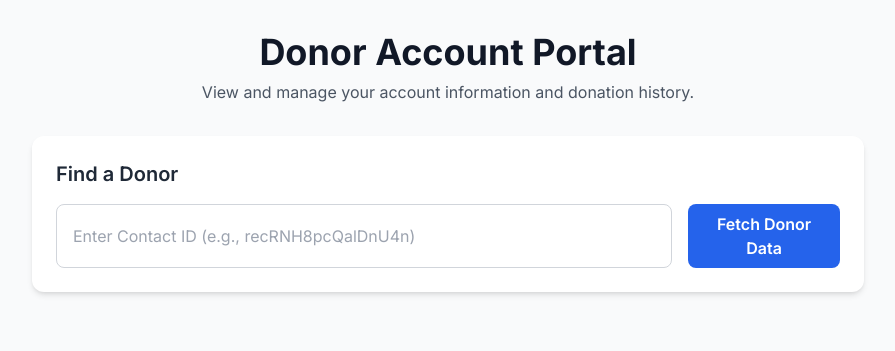
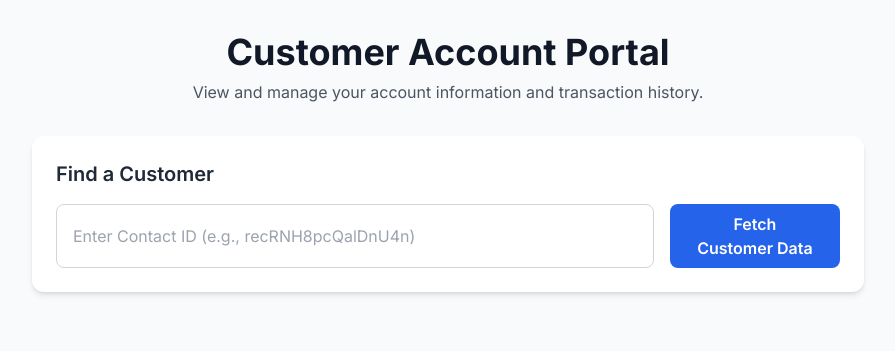
Before and after one commit to adammak-ujet/donor-portal, a plain HTML site: page index.html in a window 1280 px wide. Shown: the whole page, without its empty margins (192-1087 px from the left). Drawn offline with nearby package versions, Linux system fonts and the light colour scheme.

Commit message:
Update index.html
Replaced donor with "customer" and recurring with "subscription" and "donations" with "transactions"

```diff
--- a/index.html
+++ b/index.html
@@ -3,7 +3,7 @@
 <head>
     <meta charset="UTF-8">
     <meta name="viewport" content="width=device-width, initial-scale=1.0">
-    <title>Donor Account Portal</title>
+    <title>Customer Account Portal</title>
     <script src="https://cdn.tailwindcss.com"></script>
     <link href="https://fonts.googleapis.com/css2?family=Inter:wght@400;500;600;700&display=swap" rel="stylesheet">
     <style>
@@ -37,24 +37,24 @@
 
     <div class="container mx-auto p-4 md:p-8 max-w-4xl">
         <header class="mb-8 text-center">
-            <h1 class="text-4xl font-bold text-gray-900">Donor Account Portal</h1>
-            <p class="text-gray-600 mt-2">View and manage your account information and donation history.</p>
+            <h1 class="text-4xl font-bold text-gray-900">Customer Account Portal</h1>
+            <p class="text-gray-600 mt-2">View and manage your account information and transaction history.</p>
         </header>
 
         <!-- Search Section -->
         <div class="card">
-            <h2 class="text-xl font-semibold mb-4 text-gray-800">Find a Donor</h2>
+            <h2 class="text-xl font-semibold mb-4 text-gray-800">Find a Customer</h2>
             <div class="flex flex-col sm:flex-row gap-4">
                 <input type="text" id="contactIdInput" placeholder="Enter Contact ID (e.g., recRNH8pcQalDnU4n)" class="w-full px-4 py-2 border border-gray-300 rounded-lg focus:outline-none focus:ring-2 focus:ring-blue-500 transition">
                 <button id="fetchDataBtn" class="bg-blue-600 text-white font-semibold px-6 py-2 rounded-lg hover:bg-blue-700 transition w-full sm:w-auto">
-                    Fetch Donor Data
+                    Fetch Customer Data
                 </button>
             </div>
         </div>
 
         <!-- Loading and Error States -->
         <div id="loading" class="text-center py-8" style="display: none;">
-            <p class="text-lg font-medium text-gray-600">Loading donor data...</p>
+            <p class="text-lg font-medium text-gray-600">Loading customer data...</p>
         </div>
         <div id="error" class="text-center py-8 bg-red-100 text-red-700 rounded-lg" style="display: none;">
             <p id="errorMessage" class="font-medium"></p>
@@ -91,7 +91,7 @@
 
             <!-- Recurring Donation -->
             <section id="recurringDonation" class="card">
-                <h2 class="text-2xl font-semibold border-b pb-3 mb-4 text-gray-800">Recurring Donation</h2>
+                <h2 class="text-2xl font-semibold border-b pb-3 mb-4 text-gray-800">Subscriptions</h2>
                 <div id="recurringContent"></div>
             </section>
 
```
